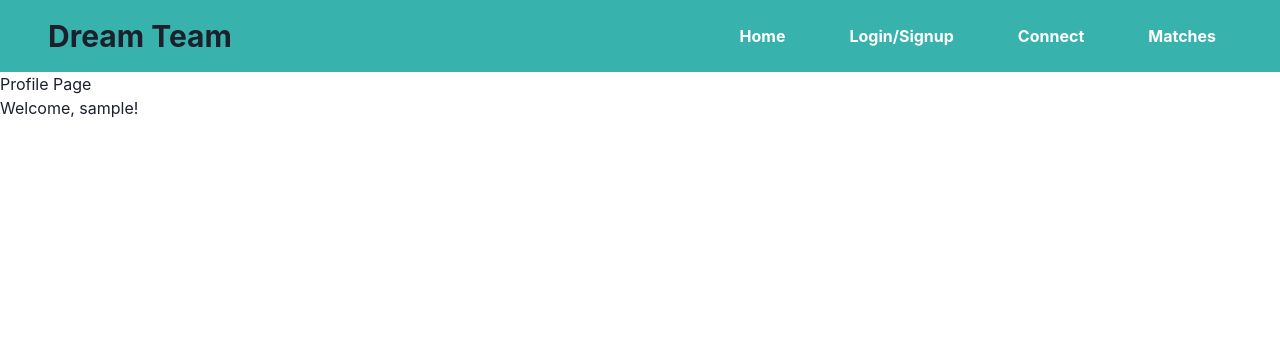
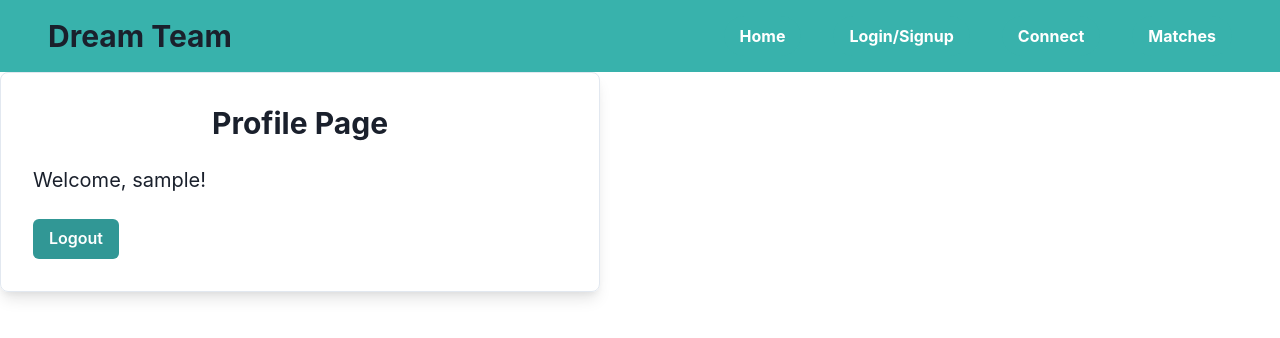
Before and after one commit to Ahmed-M25/HackMatch, a React (Vite) app: page /profile in a window 1280 px wide. Shown: the top 338 px of the page. Built offline with nearby package versions, Linux system fonts and the light colour scheme; sample sign-in values are in the browser's storage.

Commit message:
Add logout

```diff
--- a/src/pages/Profile.tsx
+++ b/src/pages/Profile.tsx
@@ -1,13 +1,30 @@
 import React from 'react';
+import { useNavigate } from 'react-router-dom';
+import { Button, Box, Heading, Text } from '@chakra-ui/react';
 
 const Profile = () => {
-    const username = localStorage.getItem('username');
-    return (
-        <div>
-          <h2>Profile Page</h2>
-          <p>Welcome, {username}!</p>
-        </div>
-    );
+  const navigate = useNavigate();
+  const username = localStorage.getItem('username');
+
+  const handleLogout = () => {
+    localStorage.removeItem('token');
+    localStorage.removeItem('username');
+    navigate('/login');
+  };
+
+  return (
+    <Box p={8} maxWidth="600px" borderWidth={1} borderRadius={8} boxShadow="lg">
+      <Heading as="h2" size="lg" mb={6} textAlign="center">
+        Profile Page
+      </Heading>
+      <Text fontSize="xl" mb={6}>
+        Welcome, {username ? username : "Guest"}!
+      </Text>
+      <Button colorScheme="teal" onClick={handleLogout}>
+        Logout
+      </Button>
+    </Box>
+  );
 };
 
 export default Profile;
```
